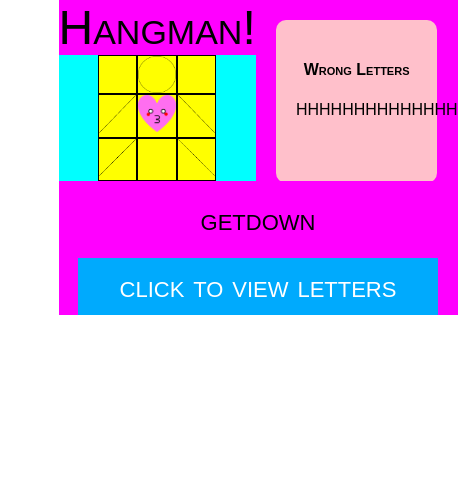
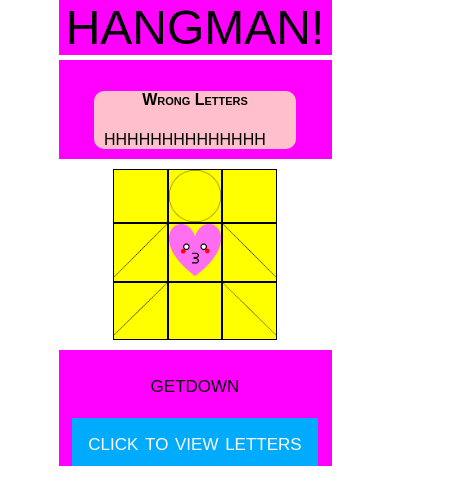
Before and after one commit to Bl1xvan/hangman, a plain HTML site: page index.html in a window 390 px wide. Shown: the whole page, 458 px wide, since content can reach past the window. Drawn offline with Linux system fonts and the light colour scheme.

Commit message:
almost done

```diff
--- a/index.html
+++ b/index.html
@@ -11,11 +11,11 @@
 <!--I want a container for the hangman, a container for the blank words, another container for the wrong letters-->
     <div id="main-container">
         <div id="hangman-container">
-            <div class="item header">Hangman!</div>
+            <div class="item header">HANGMAN!</div>
             <div class="item wrongletters">
-                <span>
+                <span id="boxcentered">
                     <h4>Wrong Letters</h4>
-                    <p>HHHHHHHHHHHHHH</p>
+                    <span>HHHHHHHHHHHHHH</span>
                 </span>
             </div>
             <div class="createspace">
--- a/styles/items.scss
+++ b/styles/items.scss
@@ -0,0 +1,46 @@
+
+#boxcentered{
+    background-color: pink;
+    display: block;
+    width: 80%;
+    margin: auto;
+    border-radius: 10px;
+    span{
+        display: block;
+        width: 90%;
+        text-align: center;
+    }
+}
+
+
+.item{
+    &.header, &.rightletters, &.alphabet, &.wrongletters{
+        text-align: center;
+        font-variant: small-caps;
+        font-family: Arial, Helvetica, sans-serif;
+    }
+
+    &.header{
+        font-size: 3rem;
+    }
+
+    &.alphabet{
+        span{
+            color: white;
+            background-color: #00aafd;
+            display: block;
+            width: 90%;
+            margin: auto;
+            padding: 10px;
+            }
+        }
+
+    &.rightletters{
+        span{
+            display: block;
+            padding: 20px;
+            }
+        }
+
+
+}
--- a/styles/minitems.scss
+++ b/styles/minitems.scss
@@ -0,0 +1,28 @@
+.minitem{
+
+    &.head{
+        img{
+            display: block;
+            margin: auto;
+        }
+    }
+
+    &.chest{
+        img{
+            display: block;
+            margin: auto;
+        }
+    }
+
+    &.rightarm{
+        img{
+            float: right;
+        }
+    }
+
+    &.rightleg{
+        img{
+            float: right;
+        }
+    }
+}
--- a/styles/style.scss
+++ b/styles/style.scss
@@ -1,3 +1,6 @@
+@import "items";
+@import "minitems";
+
 *, *::before, *::after{
     box-sizing: border-box;
 }
@@ -8,80 +11,7 @@ body{
 
 #main-container{
     width: 70%;
-    background-color: aqua;
     margin: auto;
-}
-
-#blankword-container, #wrong-letters{
-    text-align: center;
-}
-
-#hangman-container{
-    display: grid;
-    grid-template-columns: 2fr 1fr;
-}
-
-.item{
-    background-color: #ff00ff;
-
-    &.header{
-        grid-column: 1/ span 1;
-    }
-
-    &.wrongletters{
-        grid-column: 2;
-        grid-row: 1/ span 2;
-
-        span{
-            background-color: pink;
-            display: block;
-            width: 80%;
-            margin: auto;
-            margin-top: 20px;
-            padding: 20px;
-            height: 90%;
-            border-radius: 10px;
-        }
-
-    }
-
-    &.rightletters, &.alphabet{
-        grid-column: 1/ span 2;
-    }
-
-
-    &.header, &.rightletters, &.alphabet, &.wrongletters{
-        text-align: center;
-        font-variant: small-caps;
-        font-family: Arial, Helvetica, sans-serif;
-    }
-
-    &.header{
-        font-size: 3rem;
-
-    }
-
-    &.alphabet{
-        span{
-            color: white;
-            background-color: #00aafd;
-            display: block;
-            width: 90%;
-            margin: auto;
-            font-size: 2rem;
-            padding: 10px;
-            }
-        }
-
-    &.rightletters{
-        span{
-            display: block;
-            font-size: 2rem;
-            padding: 20px;
-            }
-        }
-
-
 }
 
 .createspace{
@@ -96,33 +26,59 @@ img{
     height: auto;
 }
 
-.minitem{
-    background-color: #ffff00;
-    border: 1px solid black;
+@media screen and (min-width: 800px){
 
-    &.head{
-        img{
-            display: block;
-            margin: auto;
+    #hangman-container{
+        display: grid;
+        grid-template-columns: 2fr 1fr;
+
+        .item{
+            &.header{
+                grid-column: 1/ span 1;
+            }
+
+            &.wrongletters{
+                grid-column: 2;
+                grid-row: 1/ span 2;
+                margin-top: 20px;
+                padding: 20px;
+
+            }
+
+            &.rightletters, &.alphabet{
+                grid-column: 1/ span 2;
+                font-size: 2rem;
+            }
         }
     }
 
-    &.chest{
-        img{
-            display: block;
-            margin: auto;
+    #boxcentered{
+        height: 90%;
+    }
+
+}
+
+@media screen and (max-width: 800px){
+
+    #hangman-container{
+        display: grid;
+        grid-template-columns: 100%;
+    }
+
+    .createspace{
+        margin-top: 10px;
+        margin-bottom: 10px;
+    }
+
+    .item{
+        &.rightletters, &.alphabet{
+            font-size: 1.5rem;
+        }
+
+        &.wrongletters{
+            margin-top: 5px;
+            padding: 10px;
         }
     }
 
-    &.rightarm{
-        img{
-            float: right;
-        }
-    }
-
-    &.rightleg{
-        img{
-            float: right;
-        }
-    }
 }
```
Also changed, not shown: styles/items.css (added), styles/minitems.css (added), styles/style.css, styles/variables.css (added), 4 other files.
